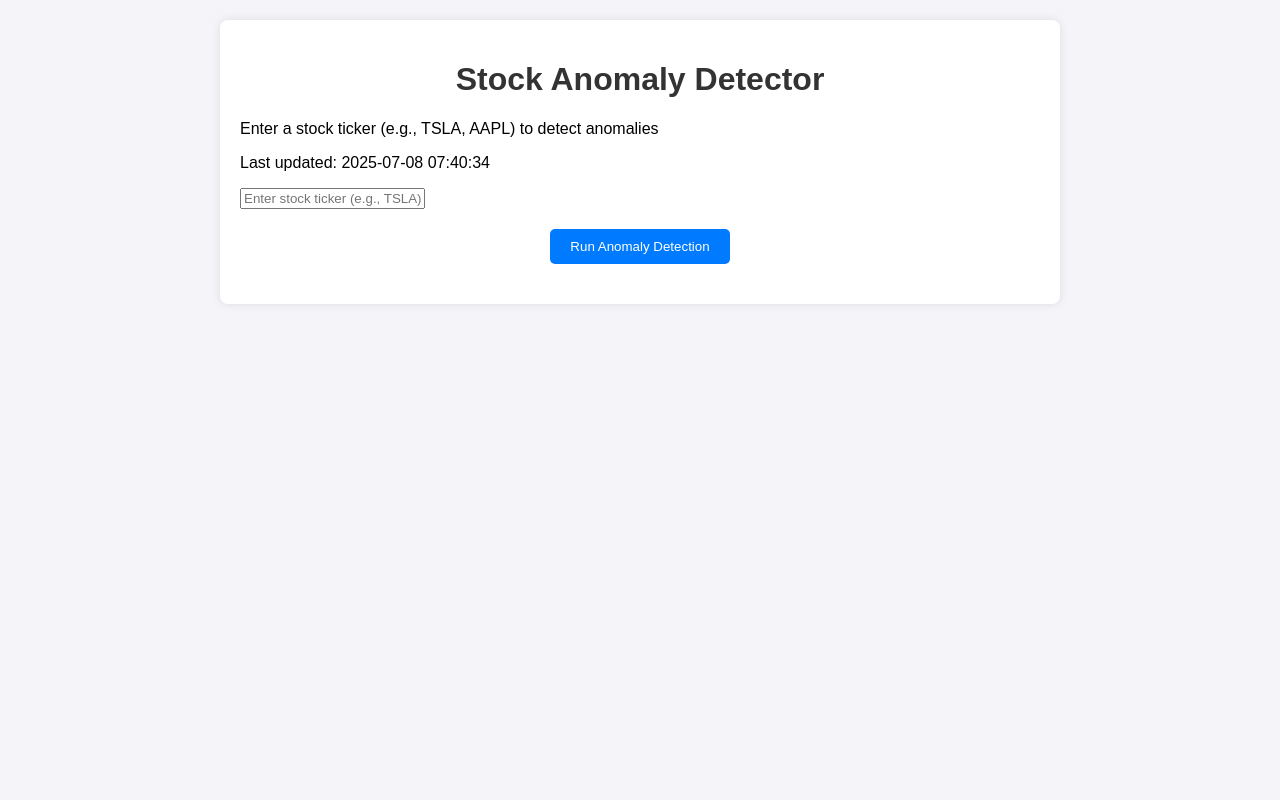
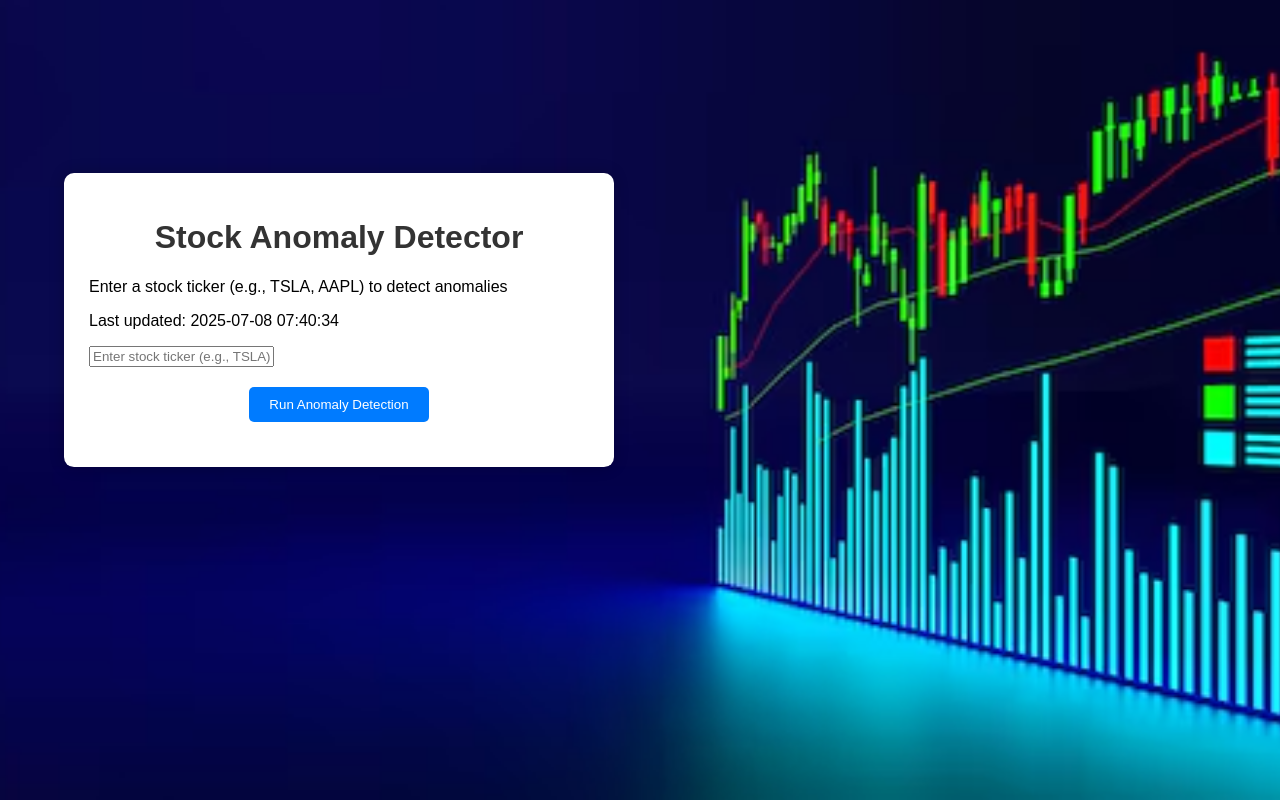
Before and after one commit to Joshitha1705/stock-anomaly-detector, a Flask app: page / in a window 1280 px wide. Run offline with Flask 3, Linux system fonts and the light colour scheme.

Commit message:
final commit

```diff
--- a/Anomaly_analyzer.py
+++ b/Anomaly_analyzer.py
@@ -3,12 +3,12 @@
 
 import pandas as pd
 
-def find_anomalies(data, threshold=0.02):  # Changed to 2%
+def find_anomalies(data, threshold=0.05):  # Changed to 2%
     """
     Identify anomalies based on percentage deviation from moving average.
     Args:
         data (pandas.DataFrame): Preprocessed data with Close and Moving_Avg.
-        threshold (float): Deviation threshold (e.g., 0.02 = 2%).
+        threshold (float): Deviation threshold (e.g., 0.05 = 5%).
     Returns:
         pandas.DataFrame: Anomalies with Close and Deviation columns.
     """
--- a/GME_anomalies.csv
+++ /dev/null
@@ -1,5 +0,0 @@
-Time,Close,Deviation
-2025-07-07 09:30:00-04:00,23.19499969482422,0.023284535067805954
-2025-07-07 09:31:00-04:00,22.950000762939453,0.030109261014063332
-2025-07-07 09:32:00-04:00,22.889999389648438,0.028889806299438464
-2025-07-07 09:33:00-04:00,23.0,0.020801992477943034
--- a/app.py
+++ b/app.py
@@ -26,8 +26,7 @@ def process_stock(ticker):
     cleaned_data = clean_stock_data(raw_data)
     if cleaned_data is None:
         return {"stock": ticker, "status": "error", "message": "No data available"}
-    anomalies = find_anomalies(cleaned_data, threshold=0.02)  # 2% threshold
-    generate_alert(ticker, anomalies)  # Save to CSV
+    anomalies = find_anomalies(cleaned_data, threshold=0.05)
     if anomalies.empty:
         return {"stock": ticker, "status": "no_anomalies", "message": "No anomalies found"}
     anomalies_list = [
--- a/index.py
+++ b/index.py
@@ -22,7 +22,7 @@ def run_anomaly_detector():
             print(f"[ERROR] Skipping {stock} due to data issues")
             continue
 
-        anomalies = find_anomalies(cleaned_data, threshold=0.02)  # 2% deviation
+        anomalies = find_anomalies(cleaned_data, threshold=0.05)
 
         generate_alert(stock, anomalies)
 
--- a/static/css/style.css
+++ b/static/css/style.css
@@ -1,16 +1,30 @@
+
 body {
     font-family: Arial, sans-serif;
     background-color: #f4f4f9;
     margin: 0;
     padding: 0;
+    background-image: url('./background1.png');
+
+    background-size: cover;
+    background-repeat: no-repeat;
+    background-position: center center;
+    background-attachment: fixed;
+    height: 100vh;
 }
+
 .container {
-    max-width: 800px;
-    margin: 20px auto;
-    padding: 20px;
+    width: 500px;
+    padding: 25px;
+    height:auto;
     background-color: #fff;
-    box-shadow: 0 0 10px rgba(0, 0, 0, 0.1);
-    border-radius: 8px;
+    border-radius: 10px;
+    box-shadow: 0 0 15px rgba(0, 0, 0, 0.2);
+    position: absolute;
+    top: 40%;
+    left: 5%;
+    transform: translateY(-50%);
+
 }
 h1 {
     text-align: center;
--- a/stock_env/pyvenv.cfg
+++ b/stock_env/pyvenv.cfg
@@ -1,5 +1,5 @@
 home = C:\Users\22211\AppData\Local\Programs\Python\Python312
 include-system-site-packages = false
 version = 3.12.6
-executable = C:\Users\22211\AppData\Local\Programs\Python\Python312\python.exe
-command = C:\Users\22211\AppData\Local\Programs\Python\Python312\python.exe -m venv C:\Users\22211\stock-anomaly-detector\stock_env
+executable = C:\Users\22211\stock-anomaly-detector\stock_env\Scripts\python.exe
+command = C:\Users\22211\stock-anomaly-detector\stock_env\Scripts\python.exe -m venv C:\Users\22211\stock-anomaly-detector\stock_env
```
Also changed, not shown: AMC_anomalies.csv (deleted, +0 -7 lines), TSLA_anomalies.csv (+0 -12 lines), static/css/background.png (added), static/css/background1.png (added).
